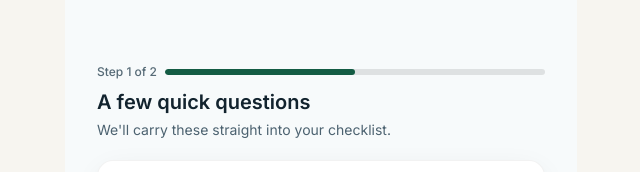
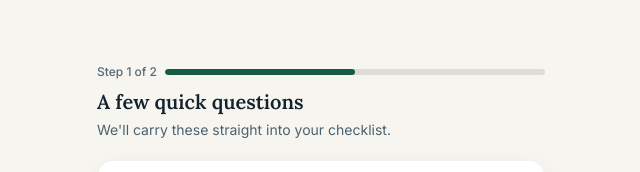
Before and after one commit to SmoothApplication/smooth-application, a Next.js app in the folder web/: page /quiz in a window 1280 px wide. Shown: the top 172 px of the page, without its empty margins (319-959 px from the left). Built offline with nearby package versions, Linux system fonts and the light colour scheme.

Commit message:
Extend homepage serif/card treatment to quiz + checklist start

```diff
--- a/web/app/checklist/start/page.tsx
+++ b/web/app/checklist/start/page.tsx
@@ -67,7 +67,7 @@ export default function ChecklistStartPage() {
     // `max-w-3xl` (768px) container that the 4-box country grid (task #405) is visually modeled
     // on, so the boxes here were cramped compared to their homepage counterparts. Widened to
     // `max-w-3xl` to match exactly.
-    <main className="flex min-h-screen items-center justify-center bg-[#f7fafb] p-6">
+    <main className="flex min-h-screen items-center justify-center bg-cream p-6">
       <div className="card-surface w-full max-w-3xl p-8">
         {/* Task #406: header changed from a stacked icon-then-title (icon box on its own row,
             "Smooth Application" on the row below) to the homepage's own side-by-side header
@@ -78,7 +78,7 @@ export default function ChecklistStartPage() {
           <span className="grid h-9 w-9 place-items-center rounded-full bg-accent-wash text-lg" aria-hidden>
             🛂
           </span>
-          <span className="text-lg font-semibold text-[#12232e]">Smooth Application</span>
+          <span className="font-serif text-lg font-semibold text-[#12232e]">Smooth Application</span>
         </div>
 
         <label className="mb-3 block text-sm font-medium text-[#12232e]">
--- a/web/app/quiz/page.tsx
+++ b/web/app/quiz/page.tsx
@@ -141,7 +141,7 @@ export default function ConfidenceQuizPage() {
     return (
       // Relocated from the old pre-quiz `!started` gate (task #396 — see file-level comment).
       // Layout/centering unchanged from task #392's fix.
-      <main className="relative flex min-h-screen items-center justify-center overflow-hidden bg-[#f7fafb] p-6">
+      <main className="relative flex min-h-screen items-center justify-center overflow-hidden bg-cream p-6">
         <div className="relative w-full max-w-2xl">
           <div
             className="pointer-events-none absolute left-1/2 top-1/2 h-[36rem] w-[36rem] -translate-x-1/2 -translate-y-1/2 rounded-full bg-accent/10 blur-3xl"
@@ -152,7 +152,7 @@ export default function ConfidenceQuizPage() {
               <span className="grid h-9 w-9 place-items-center rounded-full bg-accent-wash text-lg" aria-hidden>
                 ⚡
               </span>
-              <span className="text-lg font-semibold text-[#12232e]">Smooth Application</span>
+              <span className="font-serif text-lg font-semibold text-[#12232e]">Smooth Application</span>
               <span className="rounded-full bg-good-wash px-2 py-0.5 text-xs font-bold tracking-wide text-good">
                 FREE
               </span>
@@ -259,9 +259,9 @@ export default function ConfidenceQuizPage() {
     return (
       // Same fix as the !started screen above (task #392) — vertically center this short result
       // card too, instead of pinning it near the top with a large blank gap underneath.
-      <main className="flex min-h-screen items-center justify-center bg-[#f7fafb] p-6">
+      <main className="flex min-h-screen items-center justify-center bg-cream p-6">
         <div className="card-surface w-full max-w-2xl p-8">
-          <h1 className="text-xl font-semibold text-[#12232e]">Here&apos;s what we noticed</h1>
+          <h1 className="font-serif text-xl font-semibold text-[#12232e]">Here&apos;s what we noticed</h1>
 
           <div className="mt-3 flex items-center gap-2 rounded-lg bg-accent-wash px-3 py-2.5 text-sm font-semibold text-[#12232e]">
             <span aria-hidden>{tierCopy.icon}</span>
@@ -396,7 +396,7 @@ export default function ConfidenceQuizPage() {
   }
 
   return (
-    <main className="mx-auto flex min-h-screen max-w-lg flex-col gap-5 bg-[#f7fafb] p-8 pt-10 sm:pt-16">
+    <main className="mx-auto flex min-h-screen max-w-lg flex-col gap-5 bg-cream p-8 pt-10 sm:pt-16">
       <div>
         <div className="mb-2 flex items-center gap-2 text-xs font-medium text-[#566a76]">
           <span>Step {page} of {QUIZ_PAGE_COUNT}</span>
@@ -407,7 +407,7 @@ export default function ConfidenceQuizPage() {
             />
           </div>
         </div>
-        <h1 className="text-xl font-semibold text-[#12232e]">A few quick questions</h1>
+        <h1 className="font-serif text-xl font-semibold text-[#12232e]">A few quick questions</h1>
         <p className="mt-1 text-sm text-[#4c6270]">We&apos;ll carry these straight into your checklist.</p>
       </div>
 
```
Also changed, not shown: 1 other file (tests, documents, lock files or other folders).
